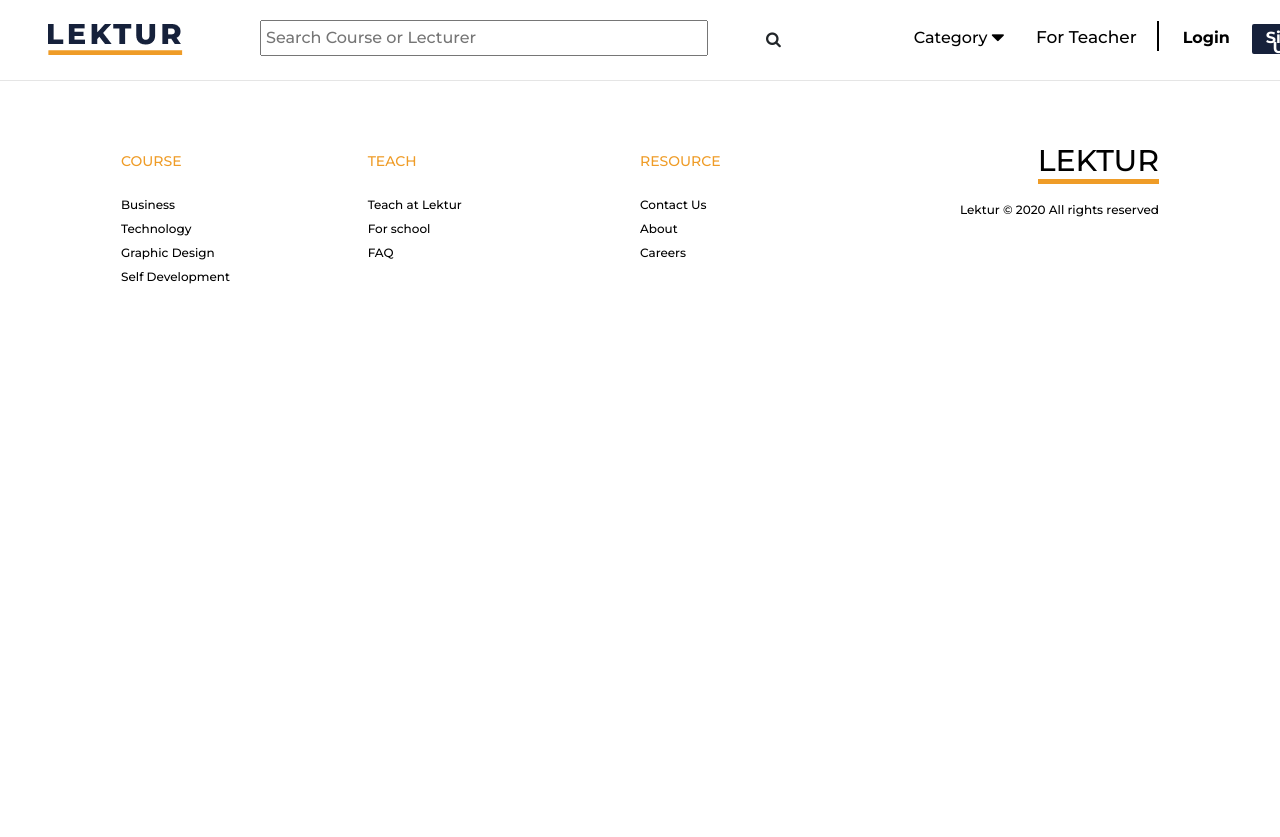
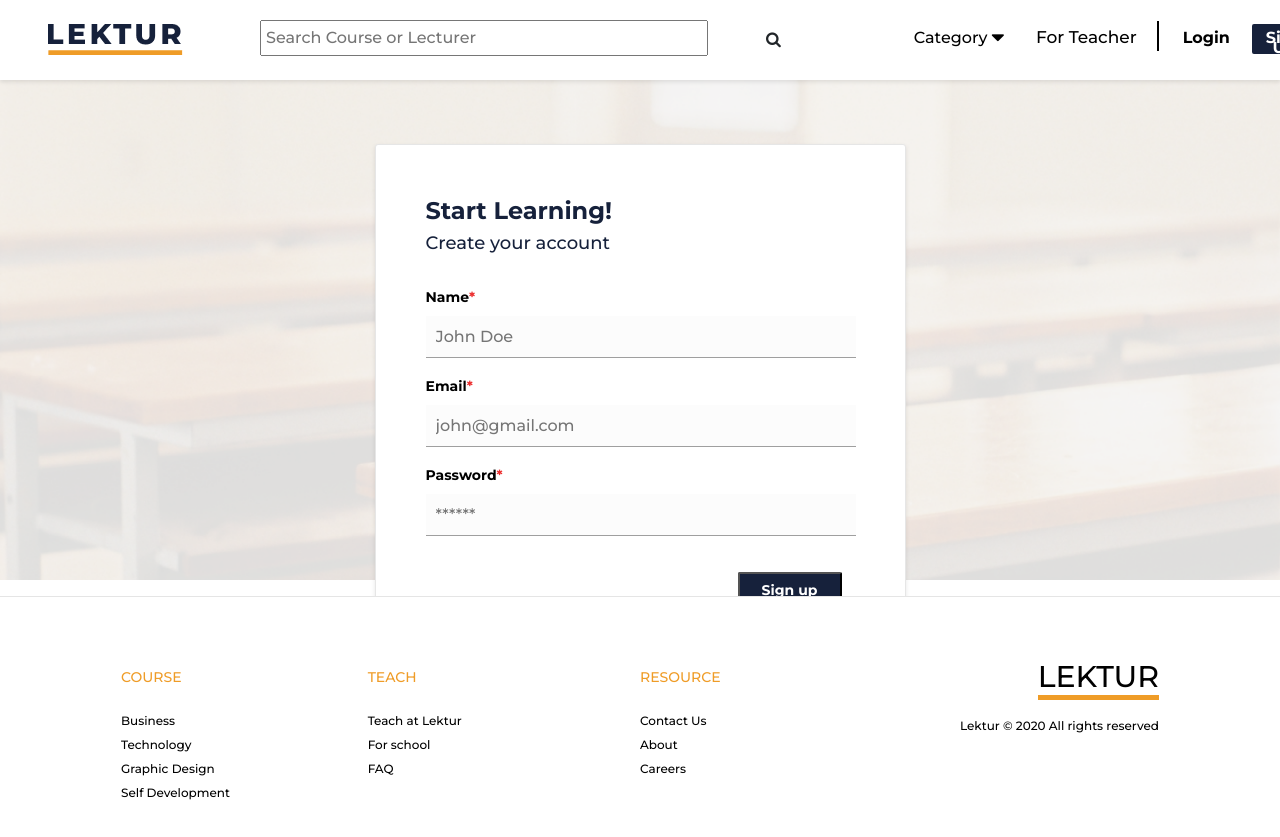
Before and after one commit to Rantikaayuning/frontend-lektur-app, a React (Create React App) app: page /register-teacher in a window 1280 px wide. Shown: the top 837 px of the page. Before the commit the page ends 800 px from the top, so only its background shows below. Built offline with nearby package versions, Linux system fonts and the light colour scheme.

Commit message:
add conditional to header for teacher and for student

```diff
--- a/src/App.js
+++ b/src/App.js
@@ -4,10 +4,12 @@ import { BrowserRouter, Switch, Route } from 'react-router-dom'
 import "./styles.css";
 
 //Components
-import SideBar from "./components/Header/SideBar";
+// import SideBarTeacher from "./components/Header/SideBarTeacher";
+import Header from "./components/Header/Header"
 import Footer from "./components/Footer";
 import HomePage from './pages/HomePage/index'
-import SignUp from "./components/Form/SignUp"
+import SignUpStudent from "./components/Form/SignUpStudent"
+import SignUpTeacher from "./components/Form/SignUpTeacher"
 import Login from "./components/Form/Login";
 import StudentBoardCourses from "./pages/StudentDashboard/Tab/Courses"
 import StudentMaterial from "./pages/StudentMaterial"
@@ -21,10 +23,11 @@ import StudentBoardAssessment from "./pages/StudentDashboard/Tab/Assessment";
 function App() {
   return (
     <BrowserRouter>
-      <SideBar />
+      <Header />
       <Switch>
         <Route exact path='/' component={HomePage}/>
-        <Route exact path='/register' component={SignUp}/>
+        <Route exact path='/register-student' component={SignUpStudent}/>
+        <Route exact path='/register-teacher' component={SignUpTeacher}/>
         <Route exact path='/login' component={Login}/>
         <Route path='/student-courses' component={StudentBoardCourses}/>
         <Route path='/student-assessment' component={StudentBoardAssessment}/>
--- a/src/components/Form/SignUp.js
+++ b/src/components/Form/SignUpStudent.js
@@ -2,7 +2,7 @@ import React from 'react'
 import {Jumbotron} from "reactstrap"
 import {Link} from 'react-router-dom'
 
-export default function SignUp() {
+export default function SignUpStudent() {
     return (
         <Jumbotron className="mb-3 jumbotron">
            <div className="signup">
--- /dev/null
+++ b/src/components/Form/SignUpTeacher.js
@@ -0,0 +1,41 @@
+import React from 'react'
+import {Jumbotron} from "reactstrap"
+import {Link} from 'react-router-dom'
+
+export default function SignUpTeacher() {
+    return (
+        <Jumbotron className="mb-3 jumbotron">
+           <div className="signup">
+               <div>
+               <p className="signup-title">Start Learning!</p>
+               <p className="signup-account">Create your account</p>
+               </div>
+               <form className="form">
+                   <div>Name<span>*</span></div>
+                   <input
+                        type="text"
+                        placeholder="John Doe"
+                        name="username"
+                    />
+                   <div>Email<span>*</span></div>
+                   <input
+                        type="email"
+                        placeholder="john@gmail.com"
+                        name="email"
+                    />
+                   <div>Password<span>*</span></div>
+                   <input
+                        type="password"
+                        placeholder="******"
+                        name="password"
+                    />
+               </form>
+               <br/>
+               <div className='btn'>
+                    <button className="btn-signup">Sign up</button>
+               </div>
+               <div className="signup-login">Already have account?{" "} <Link to='/login'><span>Login</span></Link></div>
+            </div>
+        </Jumbotron>
+    )
+}
--- /dev/null
+++ b/src/components/Header/Header.js
@@ -0,0 +1,23 @@
+import React, { useState } from "react";
+import SideBarStudent from './SideBarStudent';
+import SideBarTeacher from './SideBarTeacher';
+
+function Header() {
+    const [isTeacher, setTeacher] = useState(true);
+
+    const changeTeacher = () => {
+        setTeacher(!isTeacher);
+      };
+
+    return (
+        <>
+            {isTeacher === true ? (
+                <SideBarTeacher isOpen={changeTeacher}/>
+            ) : (
+                <SideBarStudent isClose={changeTeacher}/>
+            )}
+        </>
+    );
+}
+
+export default Header;
--- a/src/components/Header/SideBar.js
+++ b/src/components/Header/SideBarStudent.js
@@ -7,7 +7,7 @@ import { Dropdown, DropdownToggle, DropdownMenu, DropdownItem } from 'reactstrap
 
 import profile from "../../assets/Ellipse 2.png"
 
-function SideBar() {
+function SideBarStudent(props) {
     const [dropdownOpen, setDropdownOpen] = useState(false);
 
     const toggle = () => setDropdownOpen(prevState => !prevState);
@@ -40,9 +40,11 @@ function SideBar() {
                             </DropdownMenu>
                         </Dropdown>
                     </li>
-                    <li>
-                        For Teacher
+                    <Link to='/'>
+                    <li onClick={props.isClose}>
+                        For Student
                     </li >
+                    </Link>
                     <li >
                         <div className="vl" ></div>{" "}
                     </li>
@@ -77,11 +79,9 @@ function SideBar() {
                                     </Link>
                                 </div>
                                 <div className='sidebar-signup-button'>
-                                    <button>Sign Up </button>
-                                    <div className="dropdown-content">
-                                        <Link to="/register-teacher" className="drop">Teacher</Link>
-                                        <Link to="/register-student" className="drop">Student</Link>
-                                    </div>
+                                    <Link to='/register-student'>
+                                        <button>Sign Up </button>
+                                    </Link>
                                 </div>
                             </div>)
                             }
@@ -93,4 +93,4 @@ function SideBar() {
     );
 }
 
-export default SideBar;
+export default SideBarStudent;
--- /dev/null
+++ b/src/components/Header/SideBarTeacher.js
@@ -0,0 +1,96 @@
+import React, { useState } from "react";
+import Logo from "../../assets/LEKTUR.png";
+import { Link } from "react-router-dom"
+import {useSelector} from "react-redux"
+import garis from "../../assets/Rectangle 2.png";
+import { Dropdown, DropdownToggle, DropdownMenu, DropdownItem } from 'reactstrap';
+
+import profile from "../../assets/Ellipse 2.png"
+
+function SideBarStudent(props) {
+    const [dropdownOpen, setDropdownOpen] = useState(false);
+
+    const toggle = () => setDropdownOpen(prevState => !prevState);
+
+    const { isAuthentificated, role } = useSelector((state) => state.users);
+
+    return (
+        <div className="sidebar" >
+            <div className="left" >
+                <a href="/" className="logo" >
+                    <img src={Logo} alt="logo" className="bl" />
+                </a>{" "}
+                <img src={garis} alt="garis" className="bl" />
+            </div>{" "}
+            <div className="center" >
+                <input type="text" placeholder="Search Course or Lecturer" />
+                <i className="fa fa-search icon" ></i>{" "}
+            </div>{" "}
+            <div className="right" >
+                <ul >
+                    <li>
+                        <Dropdown isOpen={dropdownOpen} toggle={toggle} size='md'  >
+                            <DropdownToggle className='sidebar-dropdown' color="none">
+                                <span>Category{' '}<i className="fa fa-caret-down fa-lg dropbtn"></i></span>
+                            </DropdownToggle>
+                            <DropdownMenu className='sidebar-dropdown-menu-item'>
+                                <Link to='/student-courses' className='dropdown-item'><DropdownItem>Student</DropdownItem></Link>
+                                <Link to='/teacher-dashboard' className='dropdown-item'><DropdownItem>Teacher</DropdownItem></Link>
+                                {/* only added to check the routes, please move to the correct position later */}
+                            </DropdownMenu>
+                        </Dropdown>
+                    </li>
+                    <Link to='/'>
+                    <li onClick={props.isOpen}>
+                        For Teacher
+                    </li >
+                    </Link>
+                    <li >
+                        <div className="vl" ></div>{" "}
+                    </li>
+                    <li>
+                        <div>
+                        {isAuthentificated ? (
+                            <div className="drop-img">
+                                <Link ><img src={profile} /></Link>
+                                <span>{" "}John Doe</span>
+                                <div className="dropdown-content-img">
+                                    {role ? (
+                                        <Link to="/student" className="drop">Dashboard</Link>
+                                    ) : (
+                                        <Link to="/teacher" className="drop">Dashboard</Link>
+                                    )}
+                                        <Link to='/register-teacher' className="drop">
+                                            <div onClick={() => { localStorage.removeItem("token");
+                                                                    window.open("/", "_self")}}
+                                            >
+                                                Sign Out
+                                            </div>
+                                        </Link>
+                                    </div>
+                            </div>
+                            ) : (
+                            <div>
+                                <div className='sidebar-login-button'>
+                                    <Link to='/login'>
+                                        <button >
+                                        Login
+                                        </button>
+                                    </Link>
+                                </div>
+                                <div className='sidebar-signup-button'>
+                                    <Link to='/register-teacher'>
+                                        <button>Sign Up </button>
+                                    </Link>
+                                </div>
+                            </div>)
+                            }
+                        </div>
+                    </li>
+                </ul>{" "}
+            </div>{" "}
+        </div>
+    );
+}
+
+export default SideBarStudent;
--- a/src/styles/Sidebar.css
+++ b/src/styles/Sidebar.css
@@ -22,6 +22,7 @@
     font-size: 17px;
     line-height: 17px;
     color: #000000;
+    cursor: pointer;
 }
 
 .right .sidebar-signup-button button {
```
